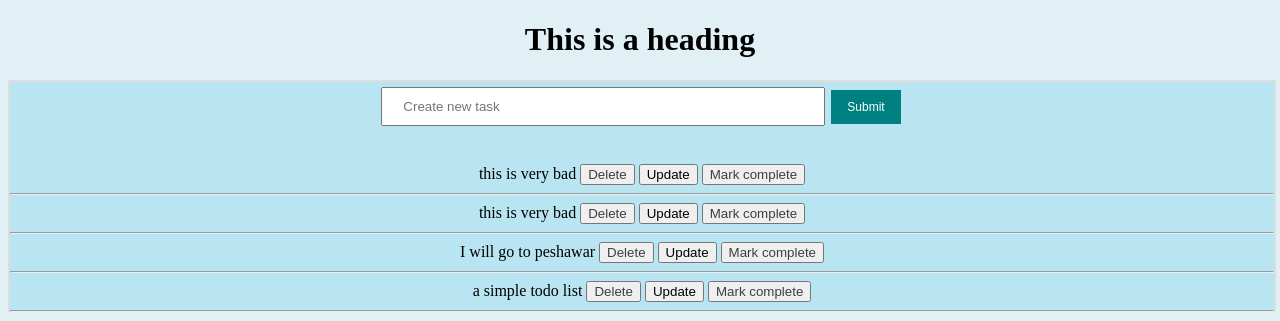
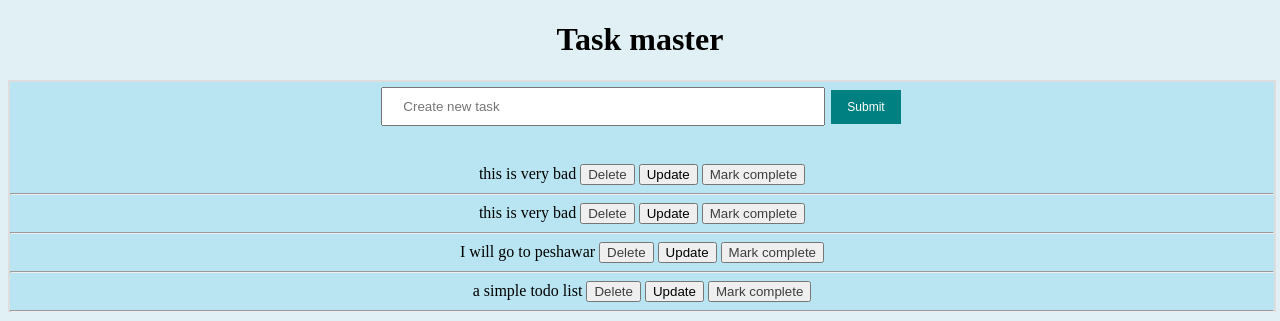
Before and after one commit to JesusESD/Kubernetes-PHP, a PHP site: page /index.php in a window 1280 px wide. Shown: the top 321 px of the page. Run offline with PHP 8.4, Linux system fonts and the light colour scheme; data comes from the database, SQL or seed files in the repository.

Commit message:
Correccion heading

```diff
--- a/index.php
+++ b/index.php
@@ -141,7 +141,7 @@
 	</style>
 </head>
 <body style="background-color: #e0f0f4">
-<h1><center>This is a heading</center></h1>
+<h1><center>Task master</center></h1>
 <div class="wrapper">
 	<form method="post" action="index.php">
 		<div>
```
